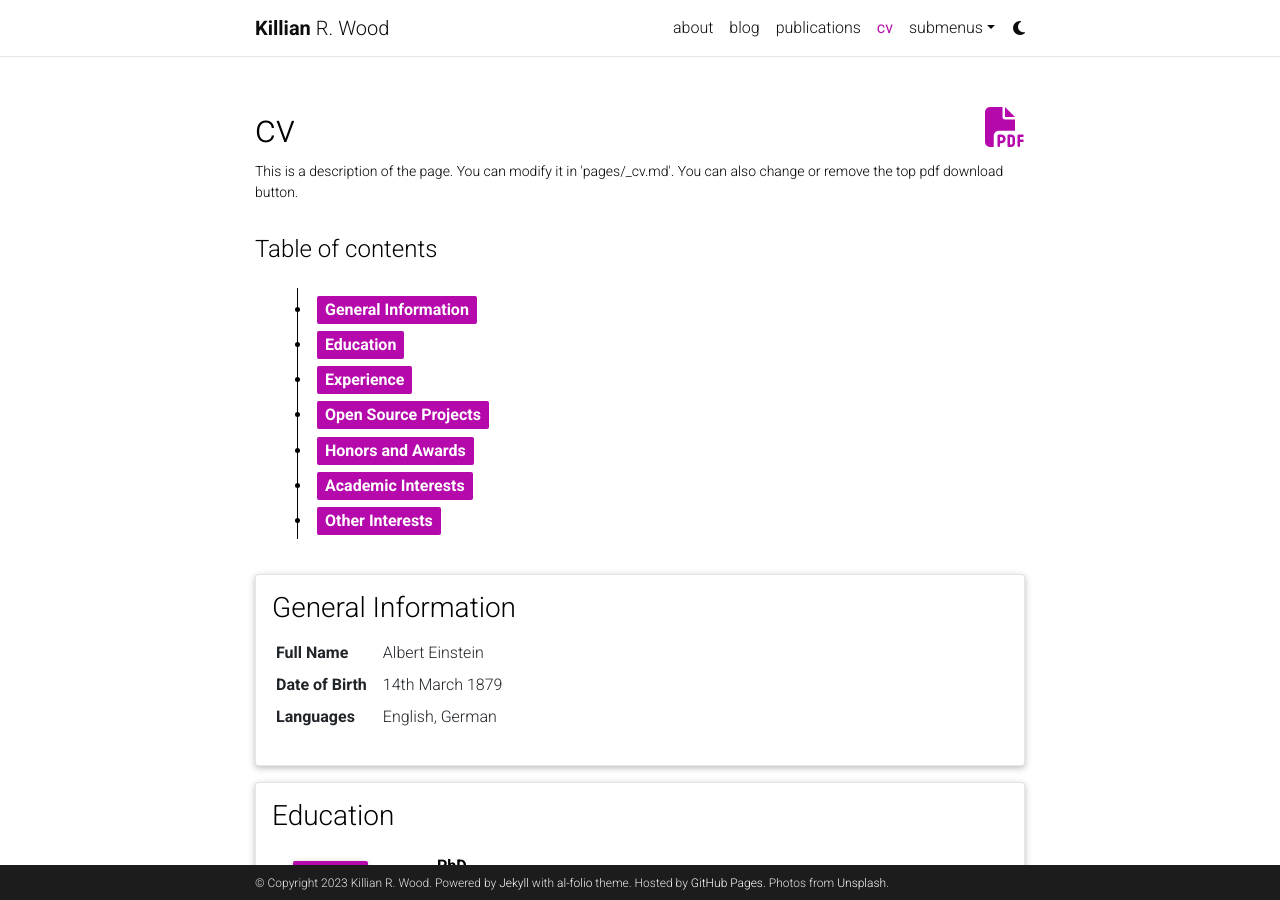
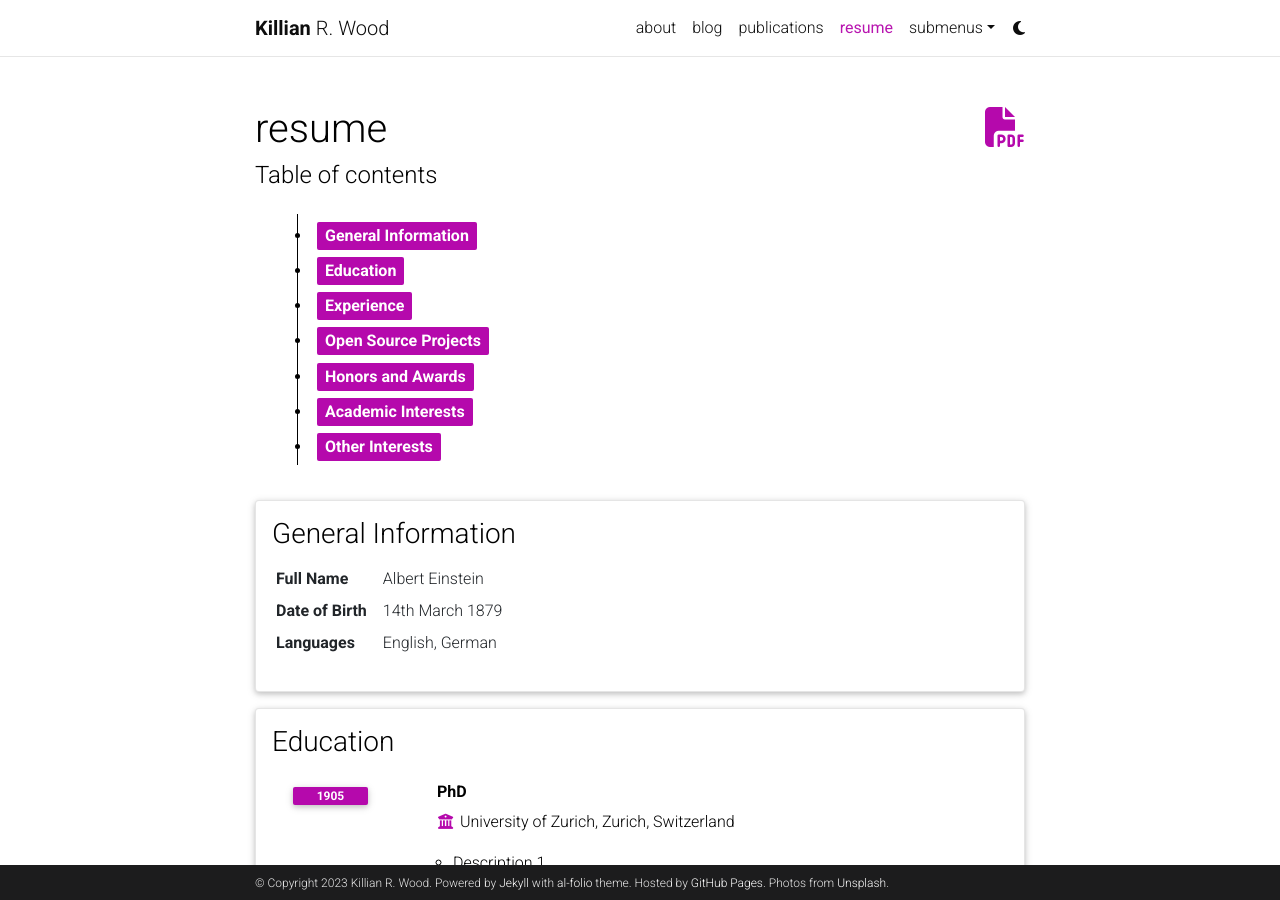
Before and after one commit to killianrwood/killianrwood.github.io, a Jekyll site: the page built from _pages/resume.md, in a window 1280 px wide and 900 px high. Built offline with Jekyll 4.4.1, drawn with Linux system fonts in a browser that asks for light colours; comment, search, counter and statistics services are not loaded; a style sheet for code colours, icons or effects is not loaded.

Commit message:
update resume links

```diff
--- a/_pages/resume.md
+++ b/_pages/resume.md
@@ -1,9 +1,9 @@
 ---
 layout: cv
 permalink: /cv/
-title: cv
+title: resume
 nav: true
 nav_order: 4
-cv_pdf: example_pdf.pdf
-description: This is a description of the page. You can modify it in 'pages/_cv.md'. You can also change or remove the top pdf download button.
+cv_pdf: killian_resume.pdf
+description:
 ---
```
Also changed, not shown: 1 other file.
